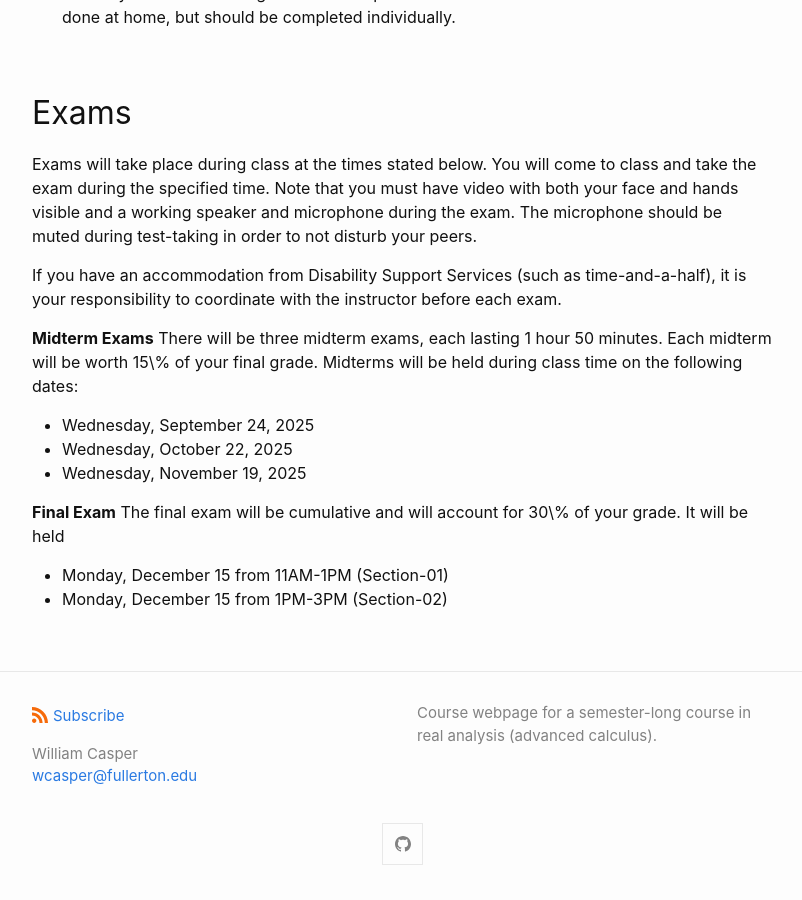
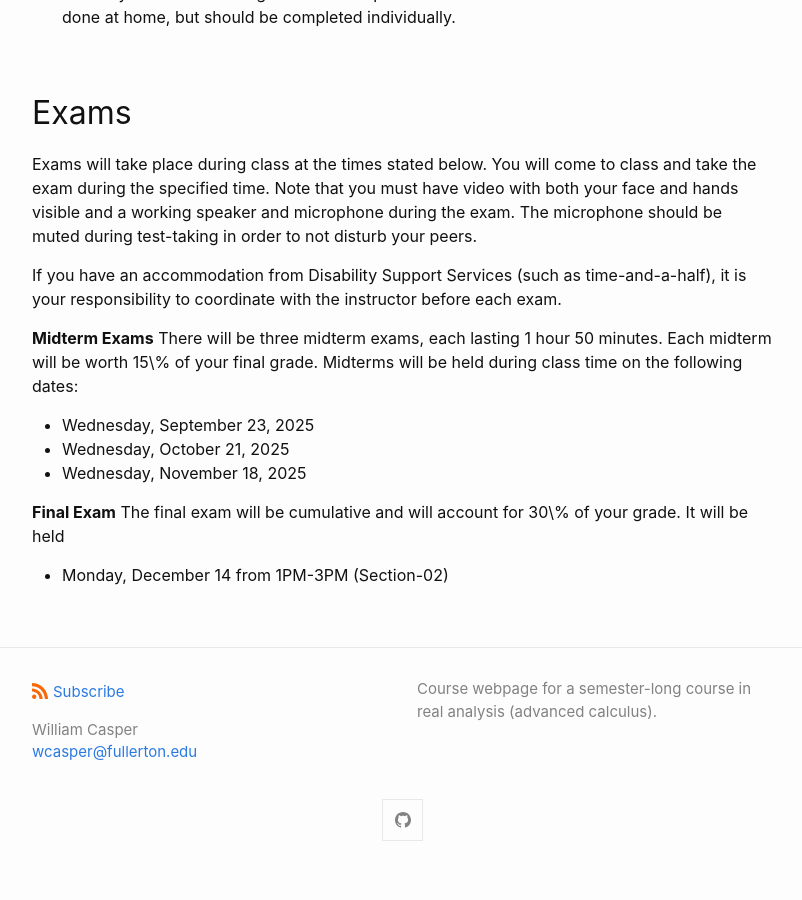
Before and after one commit to wcasper/math350fall2026, a Jekyll site: the page built from syllabus.md, in a window 1280 px wide and 900 px high, scrolled down 3877 px. Shown: the whole window, without its empty margins (238-1040 px from the left). Built offline with Jekyll 4.4.1, drawn with Linux system fonts in a browser that asks for light colours; after the commit the page ends 4753 px from its top, so only the background shows below that; some of the changed text lies outside the part shown.

Commit message:
updated exam dates

```diff
--- a/syllabus.md
+++ b/syllabus.md
@@ -11,7 +11,7 @@ permalink: /syllabus
 
 **Email:** wcasper@fullerton.edu
 
-**Office hours:** In our classroom Noon-1PM and by appointment
+**Office hours:** TBA and by appointment
 
 **Course website:** we will use Canvas website (Spring 2025 MATH 350-2 18781), but will link additional information from a corresponding <a target="_parent" href="https://wcasper.github.io/math350fall2025">Github Pages site (link)</a> which you may find more convenient for pulling material.
 
@@ -109,12 +109,11 @@ If you have an accommodation from Disability Support Services (such as time-and-
 There will be three midterm exams, each lasting 1 hour 50 minutes.
 Each midterm will be worth 15\% of your final grade.
 Midterms will be held during class time on the following dates:
-* Wednesday, September 24, 2025
-* Wednesday, October 22, 2025
-* Wednesday, November 19, 2025
+* Wednesday, September 23, 2025
+* Wednesday, October 21, 2025
+* Wednesday, November 18, 2025
 
 **Final Exam**
 The final exam will be cumulative and will account for 30\% of your grade.
 It will be held
-* Monday, December 15 from 11AM-1PM (Section-01)
-* Monday, December 15 from 1PM-3PM (Section-02)
+* Monday, December 14 from 1PM-3PM (Section-02)
```
